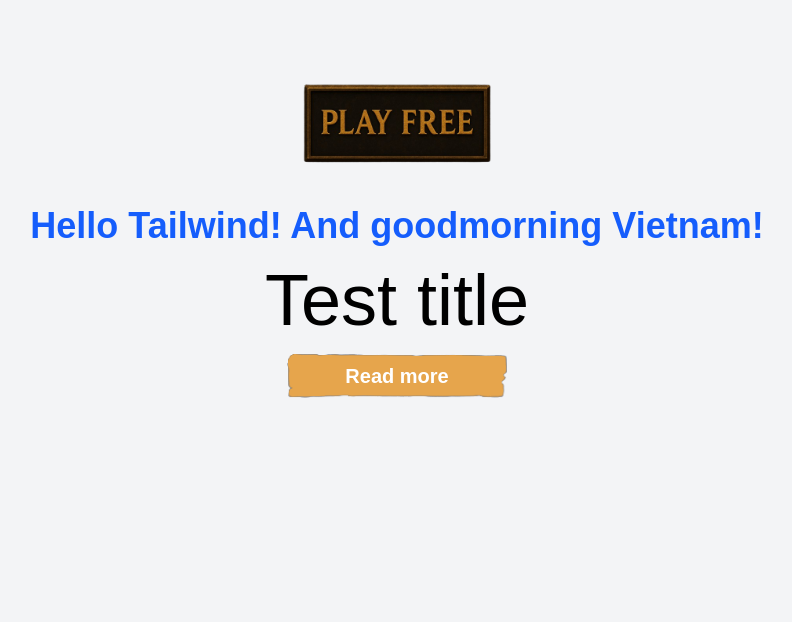
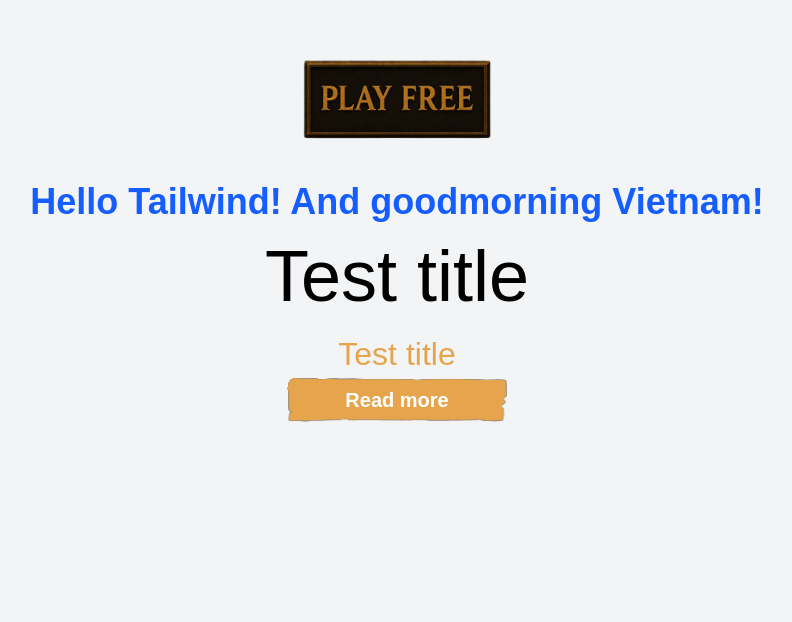
Before and after one commit to Endorze/Yahwehs-Creations, a Next.js app: page / in a window 1280 px wide. Shown: the part 178-800 px from the top of the page, without its empty margins (243-1035 px from the left). Built offline with nearby package versions, Linux system fonts and the light colour scheme; grey boxes are pictures that could not be loaded; a web font is replaced by a local one.

Commit message:
Merge branch '012-Feature/Reusable-h3' of https://github.com/Endorze/Yahwehs-Creations into dev

```diff
--- a/src/app/page.tsx
+++ b/src/app/page.tsx
@@ -1,4 +1,5 @@
 import H2Title from "./components/H2Title/H2Title";
+import H3Title from "./components/H3Title/H3Title";
 import PlayButton from "./components/PlayButton/PlayButton";
 import SupporterPack from "./components/SupporterPack";
 
@@ -13,6 +14,7 @@ export default function Home() {
           Hello Tailwind! And goodmorning Vietnam!
         </h1>
         <H2Title text="Test title" size="72px"/>
+        <H3Title text="Test title" size="32px"/>
         <Button />
       </div>
 
```
